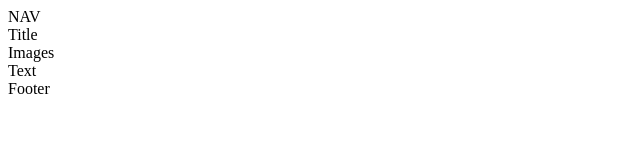
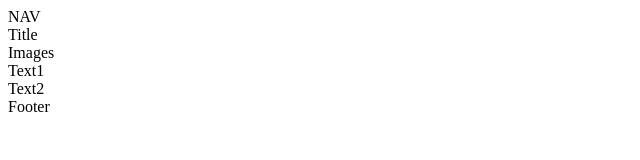
Before and after one commit to ZoeLeBlanc/CSS1, a plain HTML site: page index.html in a window 1280 px wide. Shown: the full height of the page, 0-640 px from the left. Drawn offline with Linux system fonts and the light colour scheme.

Commit message:
update text

```diff
--- a/index.html
+++ b/index.html
@@ -7,7 +7,8 @@
 <div>NAV</div>
 <div>Title</div>
 <div>Images</div>
-<div>Text</div>
+<div>Text1</div>
+<div>Text2</div>
 <div>Footer</div>
 </body>
 </html>
```
